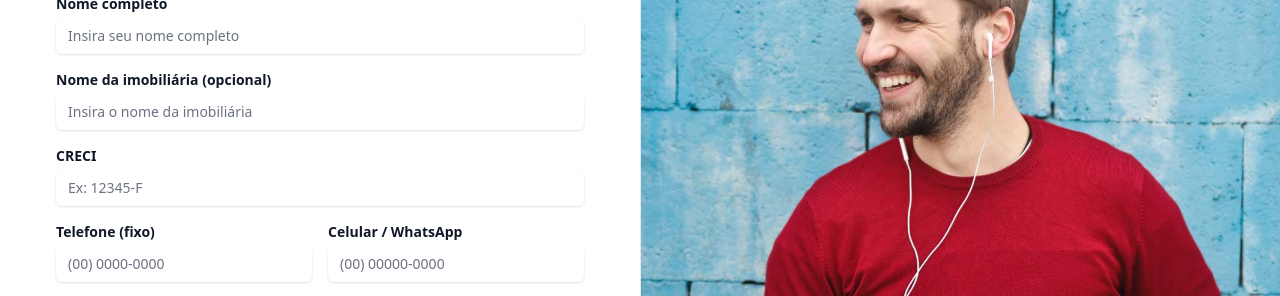
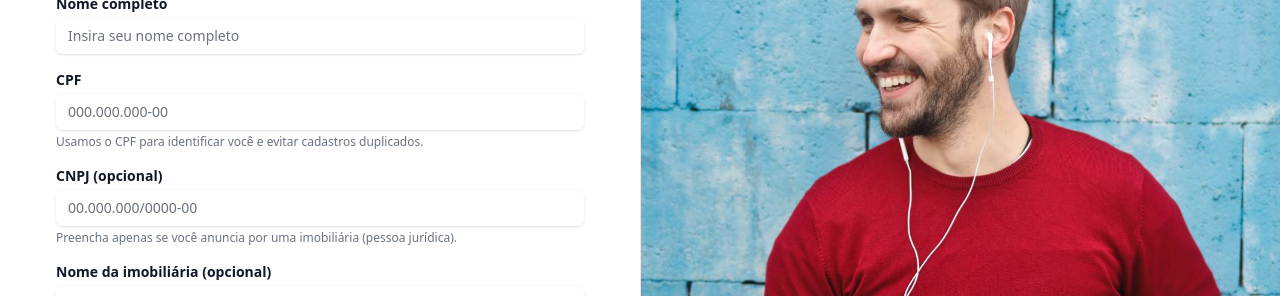
Before and after one commit to pavaoleonardo/aluguenahora, a Next.js app in the folder frontend/: page /registro/corretor in a window 1280 px wide. Shown: the part 301-597 px from the top of the page. Built offline with nearby package versions, Linux system fonts and the light colour scheme; no server answers.

Commit message:
feat(parceiro): corretor signup collects CPF (required) and CNPJ (optional)

```diff
--- a/frontend/app/registro/corretor/page.tsx
+++ b/frontend/app/registro/corretor/page.tsx
@@ -12,6 +12,8 @@ export default function RegisterCorretorPage() {
   const router = useRouter()
   const [formData, setFormData] = useState({
     nomeCompleto: '',
+    cpf: '',
+    cnpj: '',
     nomeImobiliaria: '',
     creci: '',
     telefone: '',
@@ -35,14 +37,37 @@ export default function RegisterCorretorPage() {
     return `(${digits.slice(0, 2)}) ${digits.slice(2, 7)}-${digits.slice(7, 11)}`
   }
 
+  // Real-time CPF mask: 000.000.000-00
+  const applyCpfMask = (val: string) => {
+    const digits = val.replace(/\D/g, '').slice(0, 11)
+    if (digits.length <= 3) return digits
+    if (digits.length <= 6) return `${digits.slice(0, 3)}.${digits.slice(3)}`
+    if (digits.length <= 9) return `${digits.slice(0, 3)}.${digits.slice(3, 6)}.${digits.slice(6)}`
+    return `${digits.slice(0, 3)}.${digits.slice(3, 6)}.${digits.slice(6, 9)}-${digits.slice(9)}`
+  }
+
+  // Real-time CNPJ mask: 00.000.000/0000-00
+  const applyCnpjMask = (val: string) => {
+    const digits = val.replace(/\D/g, '').slice(0, 14)
+    if (digits.length <= 2) return digits
+    if (digits.length <= 5) return `${digits.slice(0, 2)}.${digits.slice(2)}`
+    if (digits.length <= 8) return `${digits.slice(0, 2)}.${digits.slice(2, 5)}.${digits.slice(5)}`
+    if (digits.length <= 12) return `${digits.slice(0, 2)}.${digits.slice(2, 5)}.${digits.slice(5, 8)}/${digits.slice(8)}`
+    return `${digits.slice(0, 2)}.${digits.slice(2, 5)}.${digits.slice(5, 8)}/${digits.slice(8, 12)}-${digits.slice(12)}`
+  }
+
   const handleChange = (e: React.ChangeEvent<HTMLInputElement>) => {
     const { name, value, type, checked } = e.target
 
-    // Apply phone mask in real-time
-    if (name === 'telefone' || name === 'celular') {
+    // Apply phone / CPF / CNPJ mask in real-time
+    if (name === 'telefone' || name === 'celular' || name === 'cpf' || name === 'cnpj') {
       setFormData(prev => ({
         ...prev,
-        [name]: applyPhoneMask(value)
+        [name]: name === 'cpf'
+          ? applyCpfMask(value)
+          : name === 'cnpj'
+            ? applyCnpjMask(value)
+            : applyPhoneMask(value)
       }))
       return
     }
@@ -65,6 +90,10 @@ export default function RegisterCorretorPage() {
     setError('')
     setSuccess('')
 
+    // Documents are stored digits-only (000.000.000-00 -> 00000000000)
+    const cpfDigits = formData.cpf.replace(/\D/g, '')
+    const cnpjDigits = formData.cnpj.replace(/\D/g, '')
+
     try {
       // 1. Cadastro: Usamos o e-mail como username para evitar conflitos de nomes iguais
       // Adicionamos também o campo 'nome' (se existir no Strapi) para salvar o nome real
@@ -79,6 +108,9 @@ export default function RegisterCorretorPage() {
           nome_completo: formData.nomeCompleto,
           telefone: formData.telefone,
           celular: formData.celular,
+          cpf: cpfDigits,
+          // CNPJ is optional: omit the key entirely when the field is blank
+          ...(cnpjDigits ? { cnpj: cnpjDigits } : {}),
           creci: formData.creci,
           nome_imobiliaria: formData.nomeImobiliaria,
           tipo_usuario: 'corretor'
@@ -111,6 +143,8 @@ export default function RegisterCorretorPage() {
               creci: formData.creci,
               telefone: formData.telefone,
               celular: formData.celular,
+              cpf: cpfDigits,
+              ...(cnpjDigits ? { cnpj: cnpjDigits } : {}),
               tipo_usuario: 'corretor'
             }),
           });
@@ -127,7 +161,7 @@ export default function RegisterCorretorPage() {
       if (!data.jwt) {
         setSuccess('Conta criada com sucesso! Enviamos um link mágico de confirmação para o seu e-mail. Por favor, acesse sua caixa de entrada para ativar sua conta antes de fazer o login!')
         setFormData({
-          nomeCompleto: '', nomeImobiliaria: '', creci: '',
+          nomeCompleto: '', cpf: '', cnpj: '', nomeImobiliaria: '', creci: '',
           telefone: '', celular: '', email: '', password: '', termos: false
         })
         window.scrollTo({ top: 0, behavior: 'smooth' })
@@ -182,7 +216,35 @@ export default function RegisterCorretorPage() {
               />
             </div>
 
-            {/* 2. Nome da Imobiliária */}
+            {/* 2. CPF */}
+            <div>
+              <label htmlFor="cpf" className="block text-sm font-semibold text-gray-900 mb-1">CPF</label>
+              <input
+                id="cpf" name="cpf" type="text" inputMode="numeric" maxLength={14} required
+                value={formData.cpf} onChange={handleChange}
+                className="block w-full rounded-md py-2 px-3 text-gray-900 text-sm font-medium border-gray-300 focus:border-primary focus:outline-none focus:ring-1 focus:ring-primary placeholder:text-gray-400 shadow-sm"
+                placeholder="000.000.000-00"
+              />
+              <p className="mt-1 text-xs font-medium text-gray-500">
+                Usamos o CPF para identificar você e evitar cadastros duplicados.
+              </p>
+            </div>
+
+            {/* 3. CNPJ (opcional) */}
+            <div>
+              <label htmlFor="cnpj" className="block text-sm font-semibold text-gray-900 mb-1">CNPJ (opcional)</label>
+              <input
+                id="cnpj" name="cnpj" type="text" inputMode="numeric" maxLength={18}
+                value={formData.cnpj} onChange={handleChange}
+                className="block w-full rounded-md py-2 px-3 text-gray-900 text-sm font-medium border-gray-300 focus:border-primary focus:outline-none focus:ring-1 focus:ring-primary placeholder:text-gray-400 shadow-sm"
+                placeholder="00.000.000/0000-00"
+              />
+              <p className="mt-1 text-xs font-medium text-gray-500">
+                Preencha apenas se você anuncia por uma imobiliária (pessoa jurídica).
+              </p>
+            </div>
+
+            {/* 4. Nome da Imobiliária */}
             <div>
               <label htmlFor="nomeImobiliaria" className="block text-sm font-semibold text-gray-900 mb-1">Nome da imobiliária (opcional)</label>
               <input
@@ -193,7 +255,7 @@ export default function RegisterCorretorPage() {
               />
             </div>
 
-            {/* 3. CRECI */}
+            {/* 5. CRECI */}
             <div>
               <label htmlFor="creci" className="block text-sm font-semibold text-gray-900 mb-1">CRECI</label>
               <input
@@ -204,7 +266,7 @@ export default function RegisterCorretorPage() {
               />
             </div>
 
-            {/* 4. Telefone and 5. Celular row */}
+            {/* 6. Telefone and 7. Celular row */}
             <div className="grid grid-cols-1 sm:grid-cols-2 gap-4">
               <div>
                 <label htmlFor="telefone" className="block text-sm font-semibold text-gray-900 mb-1">Telefone (fixo)</label>
@@ -226,7 +288,7 @@ export default function RegisterCorretorPage() {
               </div>
             </div>
 
-            {/* 6. Endereço de e-mail */}
+            {/* 8. Endereço de e-mail */}
             <div>
               <label htmlFor="email" className="block text-sm font-semibold text-gray-900 mb-1">Endereço de e-mail</label>
               <input
@@ -237,7 +299,7 @@ export default function RegisterCorretorPage() {
               />
             </div>
 
-            {/* 7. Senha */}
+            {/* 9. Senha */}
             <div>
               <label htmlFor="password" className="block text-sm font-semibold text-gray-900 mb-1">Senha</label>
               <div className="flex relative shadow-sm rounded-md">
@@ -262,7 +324,7 @@ export default function RegisterCorretorPage() {
               </div>
             </div>
 
-            {/* 8. Termos e Condições */}
+            {/* 10. Termos e Condições */}
             <div className="flex items-start mt-4 mb-6">
               <div className="flex items-center h-5">
                 <input
```
Also changed, not shown: 2 other files (tests, documents, lock files or other folders).
